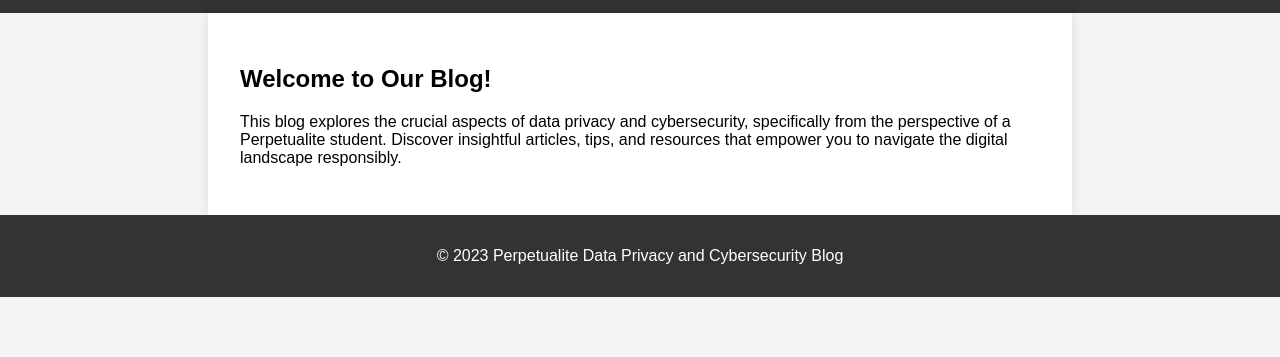
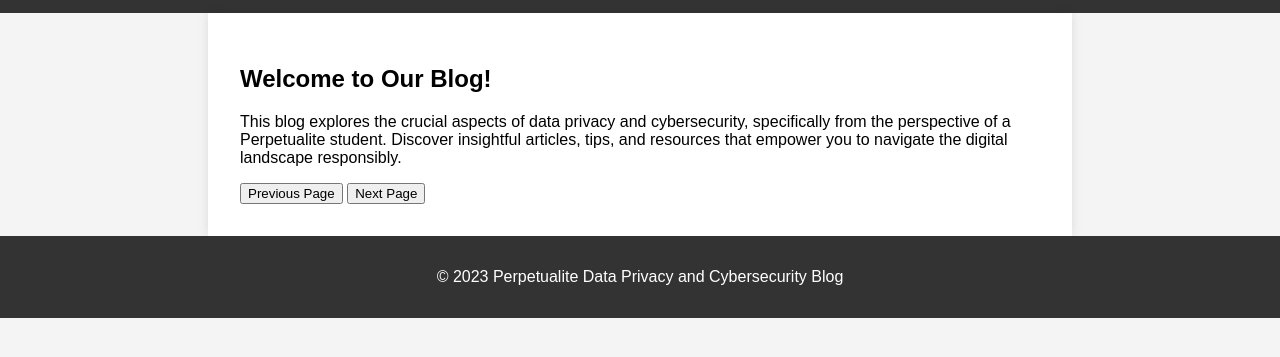
Before and after one commit to gab17-dev/Website-, a plain HTML site: page index.html in a window 1280 px wide. Shown: the part 117-474 px from the top of the page. Drawn offline with Linux system fonts and the light colour scheme.

Commit message:
index.html

```diff
--- a/index.html
+++ b/index.html
@@ -23,6 +23,18 @@
       <h2>Welcome to Our Blog!</h2>
       <p>This blog explores the crucial aspects of data privacy and cybersecurity, specifically from the perspective of a Perpetualite student. Discover insightful articles, tips, and resources that empower you to navigate the digital landscape responsibly.</p>
 
+      <button id="prev-button" onclick="prevPage()">Previous Page</button>
+      <button id="next-button" onclick="nextPage()">Next Page</button>
+
+      <script>
+        function prevPage() {
+          window.location.href = "index.html";
+        }
+
+        function nextPage() {
+          window.location.href = "wiki.html";
+        }
+      </script>
     </section>
   </main>
 
@@ -30,5 +42,5 @@
     <p>© 2023 Perpetualite Data Privacy and Cybersecurity Blog</p>
   </footer>
 
-</body>
+  </body>
 </html>
```
